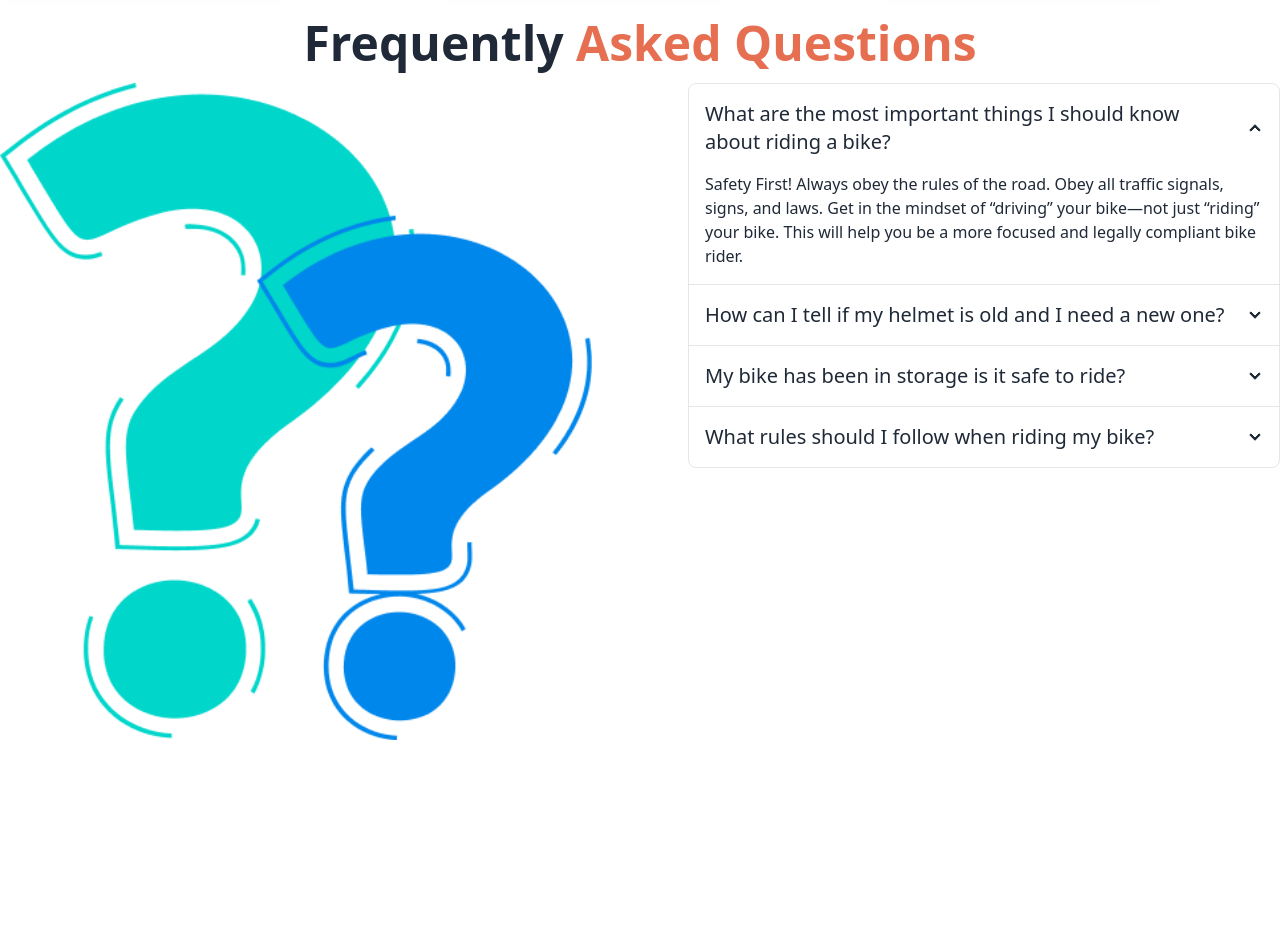
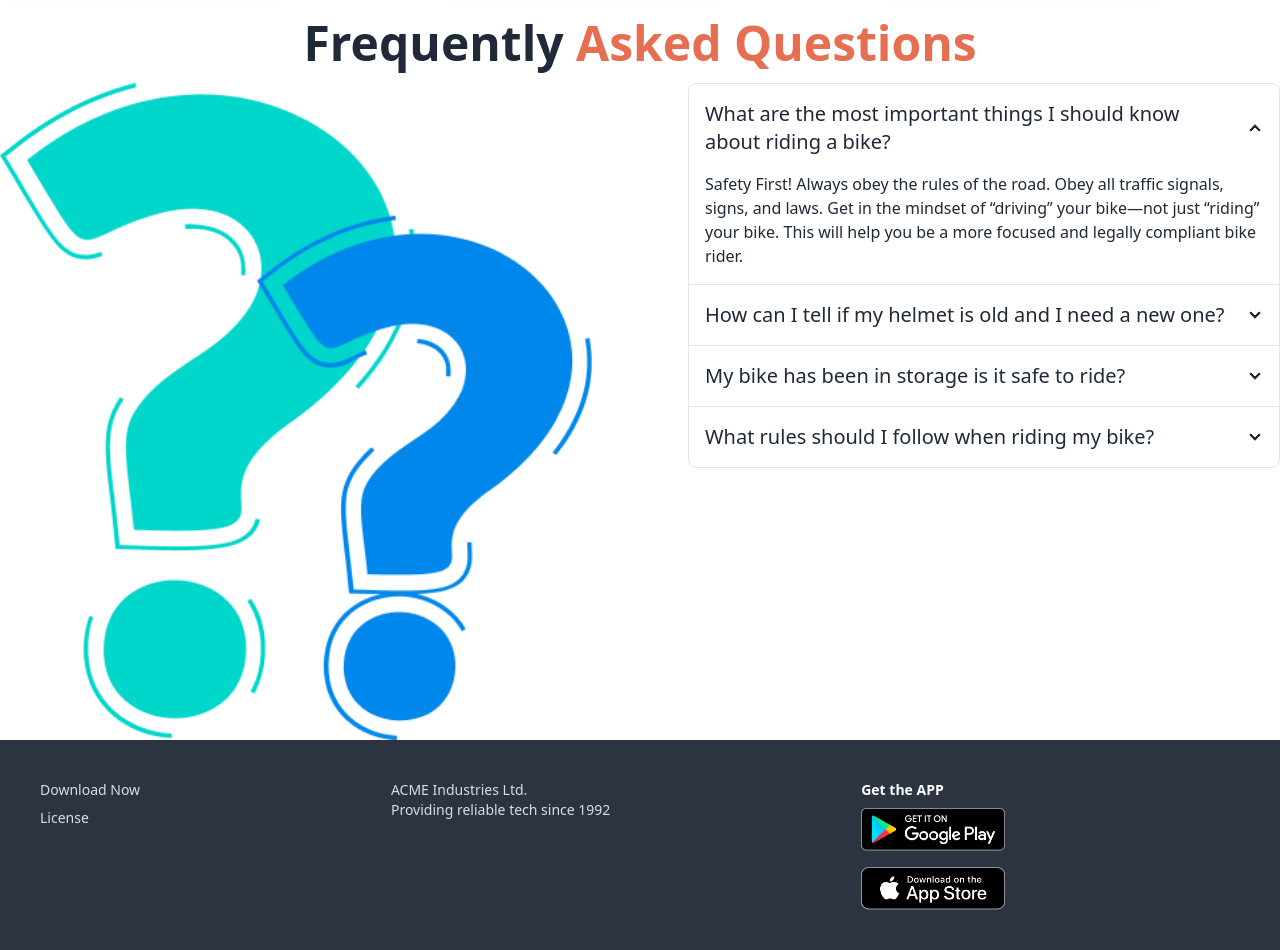
Before and after one commit to anupamahalder/bike-lover, a website: page index.html in a window 1280 px wide. Shown: the part 2182-3132 px from the top of the page. Before the commit the page ends 2922 px from the top, so only its background shows below. Drawn offline with nearby package versions, Linux system fonts and the light colour scheme; files whose address does not match are found by name.

Commit message:
Added footer section

```diff
--- a/index.html
+++ b/index.html
@@ -298,8 +298,24 @@
           </div>
       </section>
     </main>
+    <!-- Footer section  -->
     <footer>
-
+      <footer class="footer p-10 bg-neutral text-neutral-content">
+        <div>
+          <h4>Download Now</h4>
+          <h4>License</h4>
+        </div>
+        <div>
+          <p>ACME Industries Ltd.<br/>Providing reliable tech since 1992</p>
+        </div>
+        <div>
+          <span class="font-bold text-white">Get the APP</span>
+          <div class="grid grid-cols-1 gap-4">
+            <a><img class="w-36" src="./images/others/android.png" alt=""></a>
+            <a><img class="w-36" src="./images/others/ios.png" alt=""></a>
+          </div>
+        </div>
+      </footer>
     </footer>
 </body>
 </html>
```
